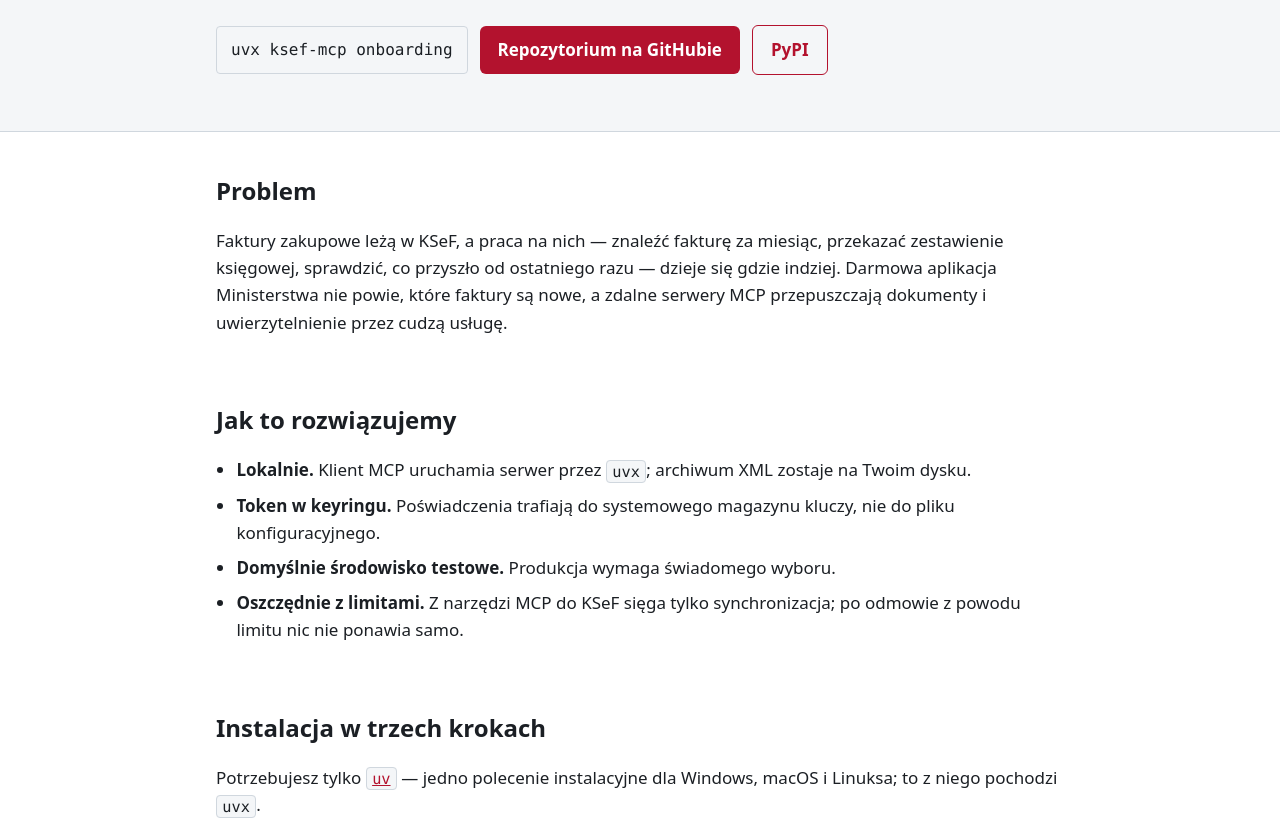
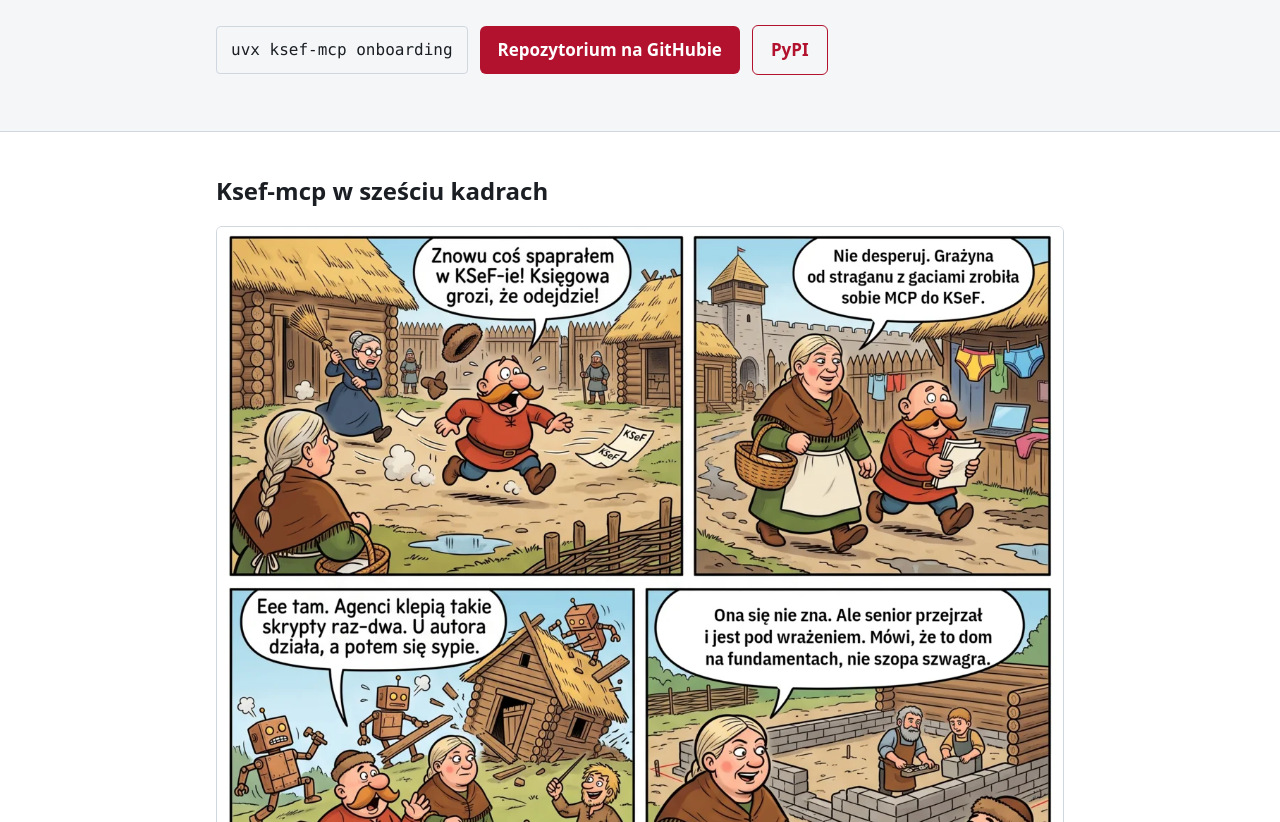
Before and after one commit to Dev10x-Guru/ksef-mcp, a plain HTML site: page site/index.html in a window 1280 px wide. Shown: the part 327-1149 px from the top of the page. Drawn offline with Linux system fonts and the light colour scheme.

Commit message:
✨ GH-269 Pokazać w sześciu kadrach, po co jest ksef-mcp
Księgowa albo integrator trafiający na ksef.dev10x.guru z social media
widział od razu tabelę narzędzi i kroki instalacji. Zanim zdecydował,
czy w ogóle go to dotyczy, musiał przeczytać, czym jest MCP i KSeF.

Solution:
- site/komiks.webp i komiks.jpg: komiks w sześciu kadrach, 1200 px,
  z tekstem dymków zgodnym z ostatecznym scenariuszem
- site/index.html: sekcja wstępu z <picture> na początku strony,
  z pełnym opisem alternatywnym dla czytników ekranu
- site/style.css: obrazek na całą szerokość kolumny, z ramką
- wpis w CHANGELOG

Fixes: GH-269

```diff
--- a/site/index.html
+++ b/site/index.html
@@ -44,6 +44,17 @@
   </header>
 
   <main class="wrap">
+    <section class="intro" aria-labelledby="intro-title">
+      <h2 id="intro-title">Ksef-mcp w sześciu kadrach</h2>
+      <figure class="comic">
+        <picture>
+          <source srcset="komiks.webp" type="image/webp">
+          <img src="komiks.jpg" width="1200" height="1490" decoding="async"
+               alt="Komiks w sześciu kadrach: Włodek, wypędzany z dworu miotłą przez księgową, dowiaduje się od sąsiadki, że Grażyna od straganu z gaciami zrobiła sobie MCP do KSeF. Na pytanie, co jeśli się posypie, Grażyna odpowiada: To zgłoś błąd. Kod jest jawny. Dołącz.">
+        </picture>
+      </figure>
+    </section>
+
     <section>
       <h2>Problem</h2>
       <p>
--- a/site/style.css
+++ b/site/style.css
@@ -108,6 +108,18 @@ section {
   padding: 40px 0 8px;
 }
 
+.comic {
+  margin: 0;
+}
+
+.comic img {
+  display: block;
+  width: 100%;
+  height: auto;
+  border: 1px solid var(--border);
+  border-radius: 6px;
+}
+
 h2 {
   font-size: 1.5rem;
   margin: 0 0 16px;
```
Also changed, not shown: site/komiks.jpg (added), site/komiks.webp (added), 1 other file.
